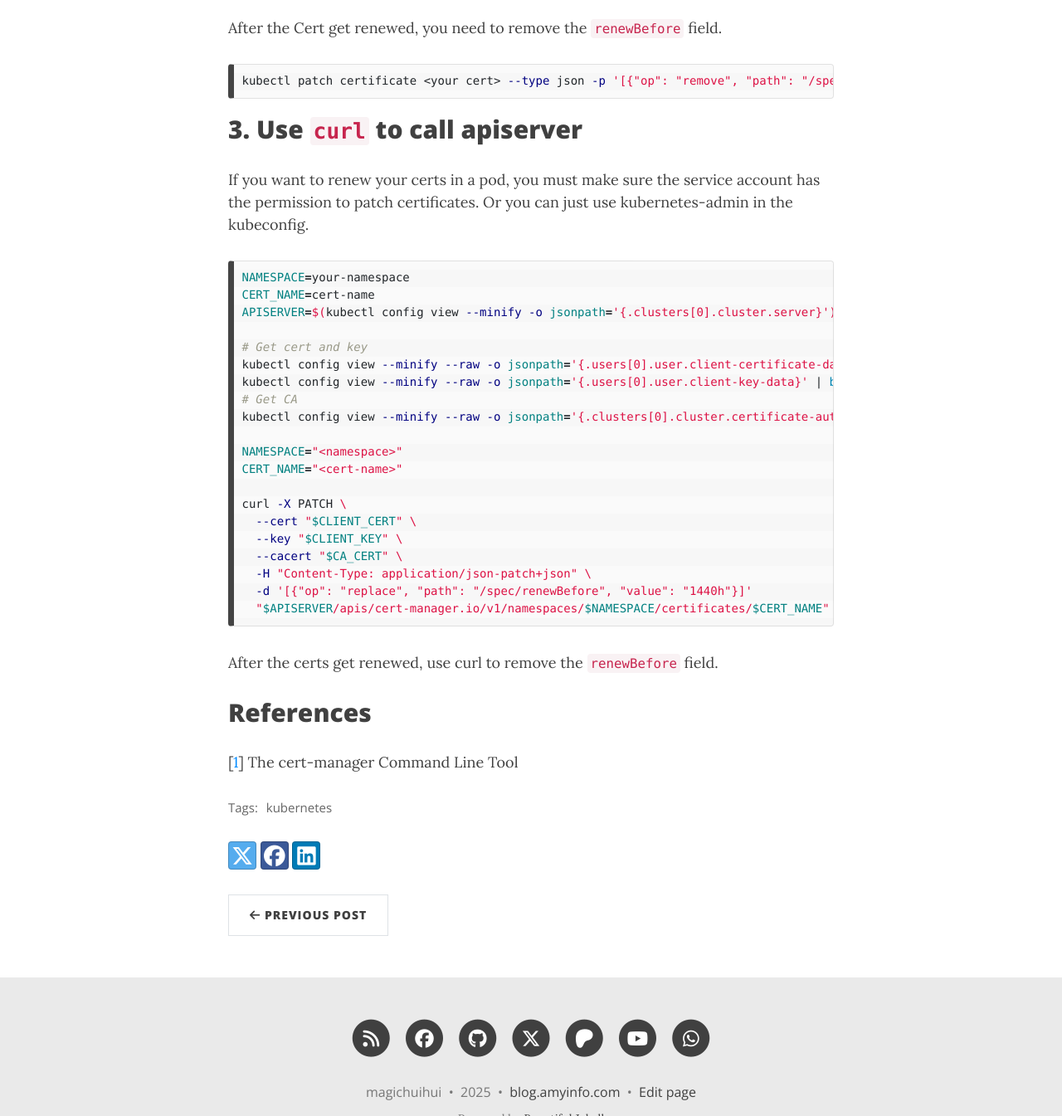
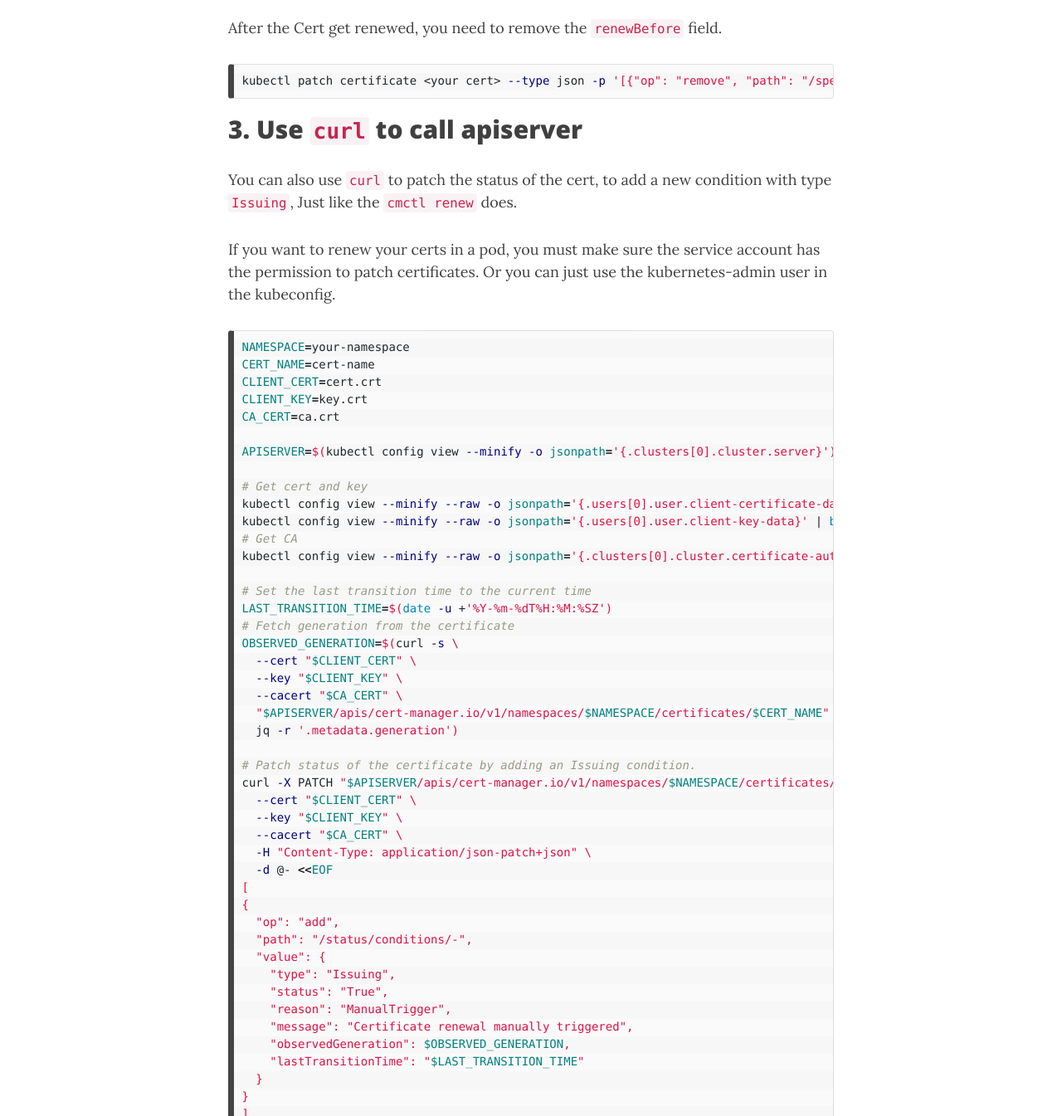
Before and after one commit to magichuihui/magichuihui.github.io, a Jekyll site: the page built from _posts/2025-04-26-manually-renew-certificates.md, in a window 1280 px wide and 1400 px high, scrolled down 743 px, cut to the strip 55-1400 px from the top of the window. Shown: the whole strip at 83% size. Built offline with Jekyll 4.4.1, drawn with Linux system fonts in a browser that asks for light colours; comment, search, counter and statistics services are not loaded; some of the changed text lies outside the part shown.

Commit message:
feat: trigger cert renew by patching status

````diff
--- a/_posts/2025-04-26-manually-renew-certificates.md
+++ b/_posts/2025-04-26-manually-renew-certificates.md
@@ -33,32 +33,61 @@ kubectl patch certificate <your cert> --type json -p '[{"op": "remove", "path":
 
 ## 3. Use `curl` to call apiserver
 
-If you want to renew your certs in a pod, you must make sure the service account has the permission to patch certificates. Or you can just use kubernetes-admin in the kubeconfig.
+You can also use `curl` to patch the status of the cert, to add a new condition with type `Issuing`, Just like the `cmctl renew` does.
+
+If you want to renew your certs in a pod, you must make sure the service account has the permission to patch certificates. Or you can just use the kubernetes-admin user in the kubeconfig.
 
 ```bash
 NAMESPACE=your-namespace
 CERT_NAME=cert-name
+CLIENT_CERT=cert.crt
+CLIENT_KEY=key.crt
+CA_CERT=ca.crt
+
 APISERVER=$(kubectl config view --minify -o jsonpath='{.clusters[0].cluster.server}')
 
 # Get cert and key
-kubectl config view --minify --raw -o jsonpath='{.users[0].user.client-certificate-data}' | base64 -d > cert.crt
-kubectl config view --minify --raw -o jsonpath='{.users[0].user.client-key-data}' | base64 -d > key.crt
+kubectl config view --minify --raw -o jsonpath='{.users[0].user.client-certificate-data}' | base64 -d > $CLIENT_CERT
+kubectl config view --minify --raw -o jsonpath='{.users[0].user.client-key-data}' | base64 -d > $CLIENT_KEY
 # Get CA
-kubectl config view --minify --raw -o jsonpath='{.clusters[0].cluster.certificate-authority-data}' | base64 -d > ca.crt
+kubectl config view --minify --raw -o jsonpath='{.clusters[0].cluster.certificate-authority-data}' | base64 -d > $CA_CERT
 
-NAMESPACE="<namespace>"
-CERT_NAME="<cert-name>"
+# Set the last transition time to the current time
+LAST_TRANSITION_TIME=$(date -u +'%Y-%m-%dT%H:%M:%SZ')
+# Fetch generation from the certificate
+OBSERVED_GENERATION=$(curl -s \
+  --cert "$CLIENT_CERT" \
+  --key "$CLIENT_KEY" \
+  --cacert "$CA_CERT" \
+  "$APISERVER/apis/cert-manager.io/v1/namespaces/$NAMESPACE/certificates/$CERT_NAME" | \
+  jq -r '.metadata.generation')
 
-curl -X PATCH \
+# Patch status of the certificate by adding an Issuing condition.
+curl -X PATCH "$APISERVER/apis/cert-manager.io/v1/namespaces/$NAMESPACE/certificates/$CERT_NAME/status" \
   --cert "$CLIENT_CERT" \
   --key "$CLIENT_KEY" \
   --cacert "$CA_CERT" \
   -H "Content-Type: application/json-patch+json" \
-  -d '[{"op": "replace", "path": "/spec/renewBefore", "value": "1440h"}]'
-  "$APISERVER/apis/cert-manager.io/v1/namespaces/$NAMESPACE/certificates/$CERT_NAME"
+  -d @- <<EOF
+[
+{
+  "op": "add",
+  "path": "/status/conditions/-",
+  "value": {
+    "type": "Issuing",
+    "status": "True",
+    "reason": "ManualTrigger",
+    "message": "Certificate renewal manually triggered",
+    "observedGeneration": $OBSERVED_GENERATION,
+    "lastTransitionTime": "$LAST_TRANSITION_TIME"
+  }
+}
+]
+EOF
+
 ```
 
-After the certs get renewed, use curl to remove the `renewBefore` field.
+This might be the better way if you don't want to install `cmctl`.
 
 ## References
 
````
